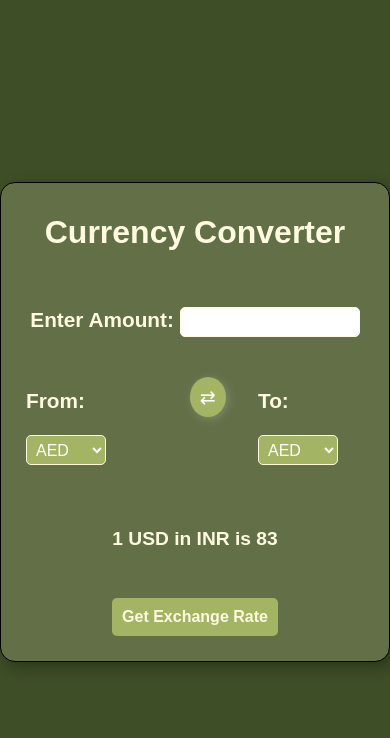
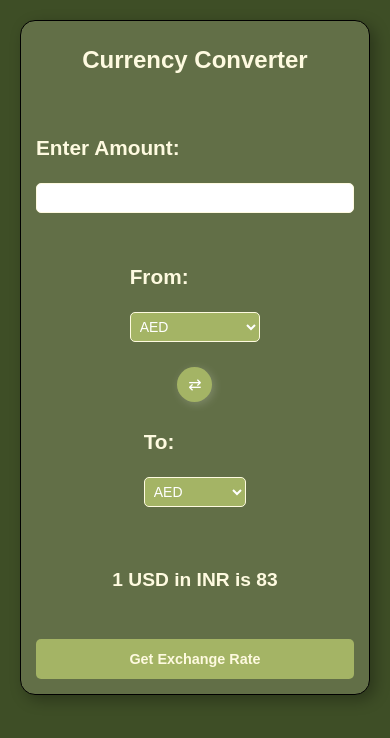
Before and after one commit to rambabupalla/Currency-Converter, a plain HTML site: page index.html in a window 390 px wide. Drawn offline with Linux system fonts and the light colour scheme.

Commit message:
Added Responsive

```diff
--- a/style.css
+++ b/style.css
@@ -125,3 +125,61 @@ select {
     background-color: #8F9E50;
     transform: scale(1.05);
 }
+
+
+@media (max-width: 768px) {
+    body {
+        height: auto;
+        padding: 20px;
+    }
+
+    .cal {
+        width: 90%;
+        padding: 20px;
+    }
+
+    h1 {
+        font-size: 1.8rem;
+    }
+
+    #amt, select {
+        width: 100%;
+    }
+
+    .ft {
+        flex-direction: column;
+        align-items: center;
+        gap: 1rem;
+    }
+
+    #swapBtn {
+        width: 35px;
+        height: 35px;
+        font-size: 1rem;
+    }
+
+    #btn {
+        width: 100%;
+        text-align: center;
+        padding: 12px;
+    }
+}
+
+@media (max-width: 480px) {
+    h1 {
+        font-size: 1.5rem;
+    }
+
+    .cal {
+        padding: 15px;
+        width: 100%;
+    }
+
+    #amt, select {
+        font-size: 14px;
+    }
+
+    #btn {
+        font-size: 0.9rem;
+    }
+}
```
